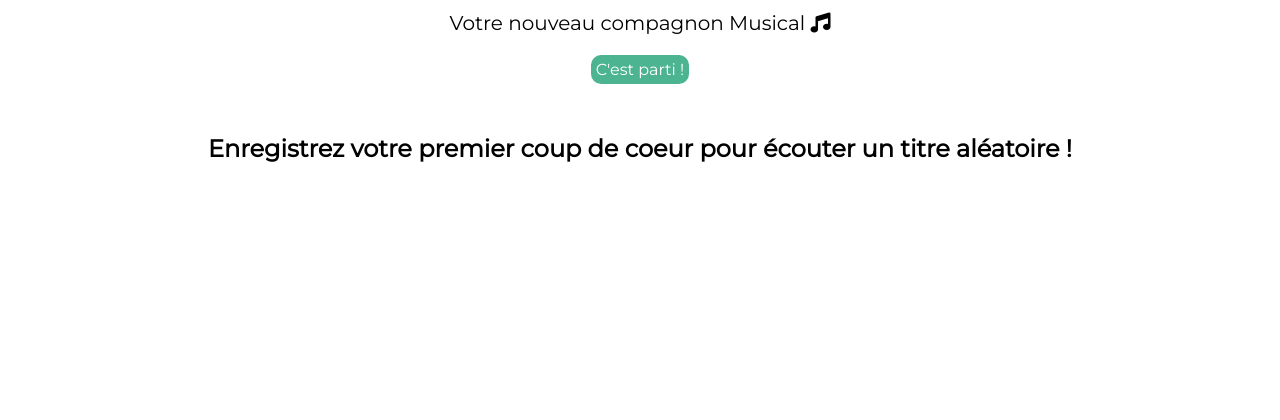
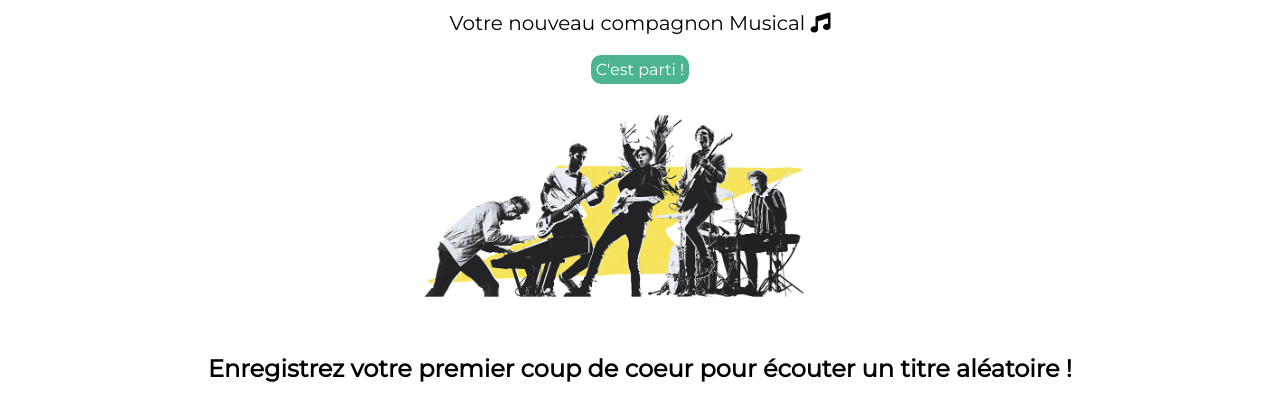
Before and after one commit to Prototype91/deez-web, a website: page index.html in a window 1280 px wide. Shown: the part 154-574 px from the top of the page. Drawn offline with nearby package versions, Linux system fonts and the light colour scheme.

Commit message:
background image added for home

```diff
--- a/css/style.css
+++ b/css/style.css
@@ -5,7 +5,14 @@ body {
     padding: 0;
 }
 
-a, h1, h2, p, a, input, form, select {
+a,
+h1,
+h2,
+p,
+a,
+input,
+form,
+select {
     font-family: 'Montserrat', sans-serif;
 }
 
@@ -53,7 +60,8 @@ a {
     margin-top: 20px;
 }
 
-.welcome h1, .welcome p {
+.welcome h1,
+.welcome p {
     text-align: center;
 }
 
@@ -84,14 +92,16 @@ input {
     margin-left: 20px;
 }
 
-.search-choice, .main-favorites {
+.search-choice,
+.main-favorites {
     width: 80%;
     margin: 0 auto;
 }
 
 /* SEARCH  AND RESULTS*/
 
-.search-results, .favorites-ctn {
+.search-results,
+.favorites-ctn {
     display: flex;
     flex-wrap: wrap;
     justify-content: space-between;
@@ -100,6 +110,7 @@ input {
 .result-ctn {
     display: flex;
     margin-top: 50px;
+    margin-bottom: 30px;
     align-items: center;
     width: 31.25rem;
 }
@@ -125,7 +136,9 @@ input {
     height: 100%;
 }
 
-.search-results img, .favorites-ctn img, .random-favorite img {
+.search-results img,
+.favorites-ctn img,
+.random-favorite img {
     border-radius: 15px;
 }
 
@@ -143,7 +156,7 @@ input {
     margin-top: 20px;
 }
 
-.search-choice  .start-search h1 {
+.search-choice .start-search h1 {
     font-size: 30px;
 }
 
@@ -151,7 +164,8 @@ input {
     font-size: 20px;
 }
 
-.ooups, .no-search {
+.ooups,
+.no-search {
     color: red;
     width: 100%;
     text-align: center;
@@ -187,6 +201,16 @@ img {
     margin-right: 50px;
 }
 
+.background {
+    display: flex;
+    justify-content: center;
+}
+
+.background img {
+    margin-top: 30px;
+    width: 30%;
+}
+
 /* TYPO */
 
 h1 {
@@ -220,6 +244,7 @@ audio {
 
 .add-one {
     margin-top: 50px;
+    text-align: center;
 }
 
 .btn-remove {
--- a/index.html
+++ b/index.html
@@ -37,6 +37,9 @@
                 <p>Votre nouveau compagnon Musical <i class="fas fa-music"></i></p>
                 <div><a href="search.html" class="go-search">C'est parti !</a></div>
             </section>
+            <section class="background">
+                <img src="img/background-music.png" alt="">
+            </section>
             <section class="random-favorite"></section>
         </main>
     </div>
--- a/js/index.js
+++ b/js/index.js
@@ -3,7 +3,7 @@
 
     //Localstorage and Sessionstorage ids
     const LOCALSTORAGE_ID = "deez-web-app-dylan";
-    const SESSIONSTORAGE_ID = "last-search-deez-web"
+    const SESSIONSTORAGE_ID = "last-search-deez-web-dylan"
 
     //Button to launch the search
     const startSearch = $('#submitInput');
@@ -41,7 +41,6 @@
             favorites = JSON.parse(localStorage.getItem(LOCALSTORAGE_ID));
             //Empty the ctn of your fav songs
             $('.favorites-ctn').empty();
-
             //Diplay all your fav songs
             for (let i = 0; i < favorites.length; i++) {
                 const song = favorites[i];
@@ -72,9 +71,13 @@
         //Event when you click to search a song
         startSearch.click(function (event) {
             event.preventDefault();
+
+            //Values of the current search
             const searchValue = $('#search').val();
             const sortValue = $('#sort').val();
             const url = `https://api.deezer.com/search?q=${searchValue}&order=${sortValue}&output=jsonp`;
+
+            //Check whitespaces
             if (searchValue.trim().length > 0) {
                 lastRequestData = { url: url, title: searchValue, sort: sortValue };
                 sessionStorage.setItem(SESSIONSTORAGE_ID, JSON.stringify(lastRequestData));
@@ -111,6 +114,7 @@
             .then(obj => {
                 //Get data
                 const songs = obj.data;
+                //Next url
                 const next = obj.next;
                 //If there is no results
                 if (songs === undefined || songs.length <= 0) {
@@ -124,6 +128,7 @@
                     $("#show-more").click(function (event) {
                         event.preventDefault();
                         $(this).remove();
+                        //Display next reults
                         getMoreResults(next);
                     });
                 }
@@ -141,6 +146,7 @@
     //Function to display all the results
     function displayResults(songs) {
         $.each(songs, function (index, song) {
+            //If not already added to your fav
             if (!isAlreadyAdded(song, favorites)) {
                 $('.search-results').append(
                     `
@@ -156,6 +162,8 @@
                     </div>
                 </div>
                 `);
+
+                //Add fav song selected
                 $(`.add-song-${song.id} #add-${song.id}`).click(function (event) {
                     event.preventDefault();
                     if (!isAlreadyAdded(song, favorites)) {
@@ -163,6 +171,7 @@
                     }
                 });
             } else {
+                //If already added
                 $('.search-results').append(
                     `
                 <div class="result-ctn">
@@ -182,6 +191,7 @@
                     event.preventDefault();
                     //Index of the song to delete
                     let favIndex = getIndex(song, favorites);
+                    //Deletion
                     deletefavorite(favIndex, song);
                 });
             }
```
Also changed, not shown: img/background-music.png (added).
